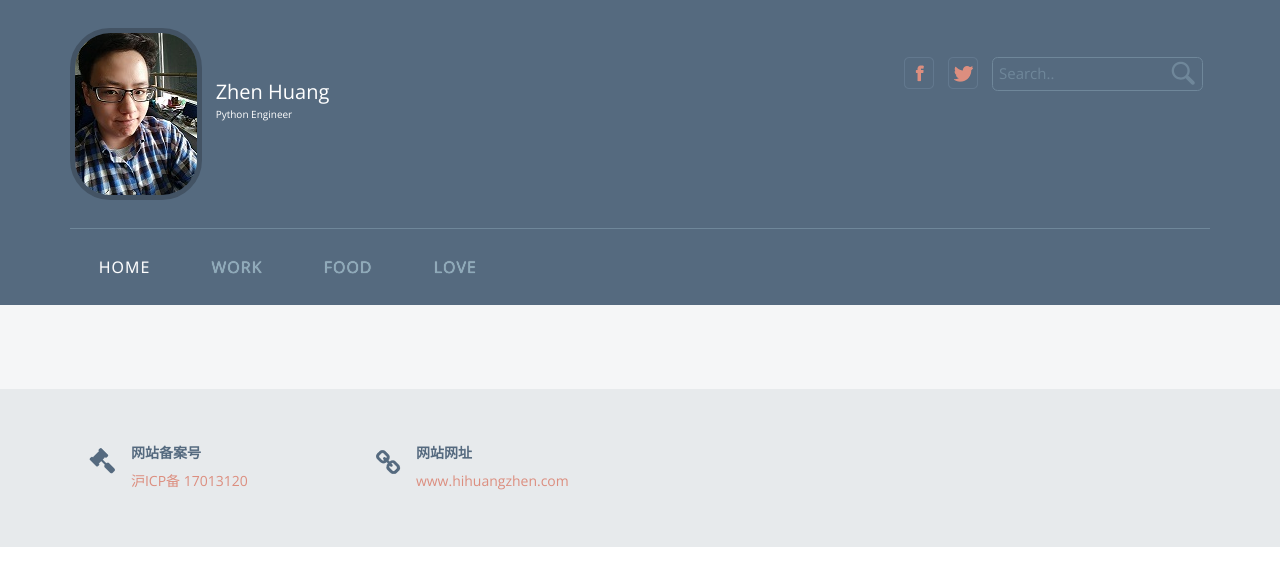
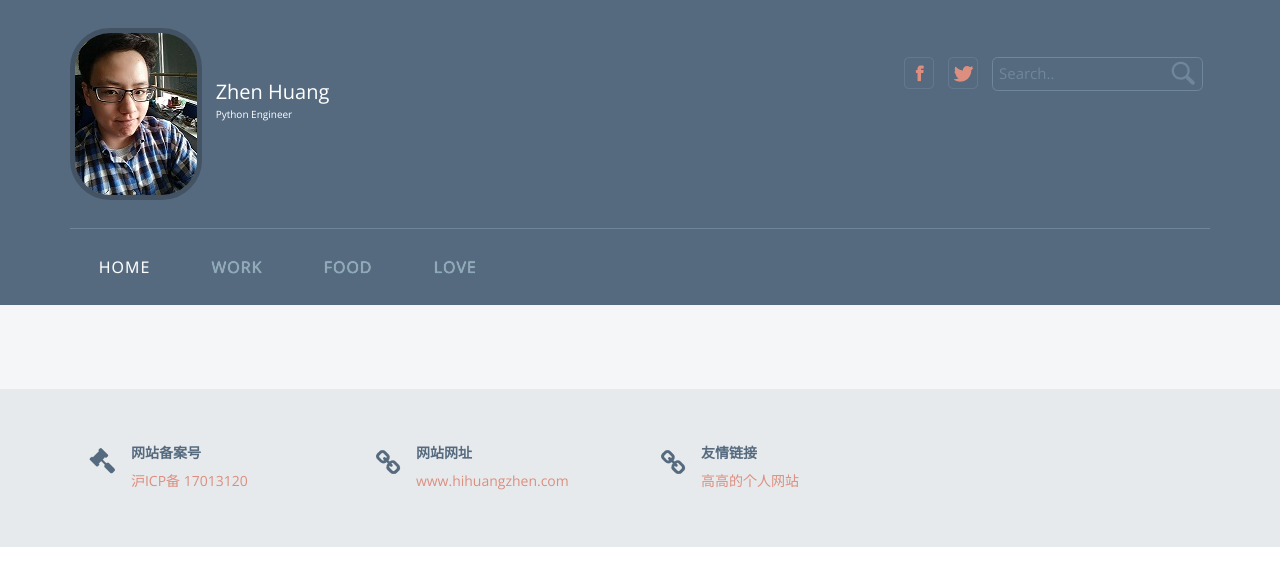
Before and after one commit to huangzhen1456/work, a Python web app: template static/templates/index.html in a window 1280 px wide. Shown: the top 586 px of the page. Run offline with Jinja, Linux system fonts and the light colour scheme; the template is opened without the code that fills it, so the values that code supplies are empty.

Commit message:
高高友情链接

```diff
--- a/static/templates/index.html
+++ b/static/templates/index.html
@@ -393,6 +393,18 @@ Smartphone Compatible web template, free webdesigns for Nokia, Samsung, LG, Sony
 				</div>
 				<div class="clearfix"> </div>
 			</div>
+
+			<div class="col-md-3 copy">
+				<div class="top1">
+					<i class="lik"></i>
+				</div>
+					<div class="top2">
+					<h6>友情链接</h6>
+					<p><a href="https://xdelve.com" target="_blank"> 高高的个人网站</a></p>
+				</div>
+				<div class="clearfix"> </div>
+			</div>
+
 			<div class="clearfix"> </div>
 		</div>
 	</div>
```
Also changed, not shown: 1 other file.
